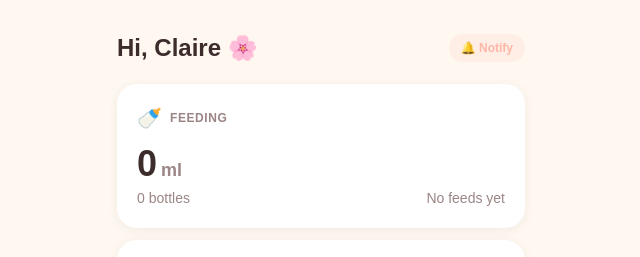
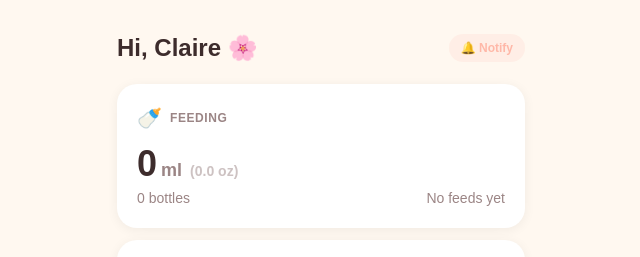
Before and after one commit to lkingl123/claire-tracker, a Next.js app: page / in a window 1280 px wide. Shown: the top 257 px of the page, without its empty margins (319-959 px from the left). Built offline with nearby package versions, Linux system fonts and the light colour scheme; no server answers; the database is empty.

Commit message:
add oz conversion alongside ml everywhere

```diff
--- a/src/components/BottleFeedModal.tsx
+++ b/src/components/BottleFeedModal.tsx
@@ -8,6 +8,11 @@ interface Props {
 }
 
 const QUICK_ML = [15, 30, 45, 60, 75, 90];
+
+function mlToOz(ml: number): string {
+  const oz = ml / 29.5735;
+  return oz.toFixed(1);
+}
 
 export default function BottleFeedModal({ onSubmit, onClose }: Props) {
   const [ml, setMl] = useState<number>(60);
@@ -36,13 +41,14 @@ export default function BottleFeedModal({ onSubmit, onClose }: Props) {
             <button
               key={v}
               onClick={() => setMl(v)}
-              className={`py-3.5 rounded-2xl text-base font-bold transition-all ${
+              className={`py-3 rounded-2xl text-base font-bold transition-all flex flex-col items-center gap-0.5 ${
                 ml === v
                   ? "bg-peach text-brown shadow-[0_2px_8px_rgba(255,180,160,0.4)] scale-[1.02]"
                   : "bg-white text-brown-light shadow-[0_1px_4px_rgba(0,0,0,0.04)]"
               }`}
             >
-              {v} ml
+              <span>{v} ml</span>
+              <span className="text-[10px] opacity-60">{mlToOz(v)} oz</span>
             </button>
           ))}
         </div>
@@ -56,10 +62,15 @@ export default function BottleFeedModal({ onSubmit, onClose }: Props) {
             -
           </button>
           <div className="flex-1 text-center">
-            <span className="text-5xl font-extrabold text-brown">{ml}</span>
-            <span className="text-lg font-semibold text-brown-lighter ml-1">
-              ml
-            </span>
+            <div>
+              <span className="text-5xl font-extrabold text-brown">{ml}</span>
+              <span className="text-lg font-semibold text-brown-lighter ml-1">
+                ml
+              </span>
+            </div>
+            <div className="text-sm font-semibold text-brown-lighter/60 mt-0.5">
+              {mlToOz(ml)} oz
+            </div>
           </div>
           <button
             onClick={() => setMl(ml + 5)}
--- a/src/components/Dashboard.tsx
+++ b/src/components/Dashboard.tsx
@@ -11,6 +11,10 @@ import { format } from "date-fns";
 interface Props {
   feedings: Feeding[];
   diapers: Diaper[];
+}
+
+function mlToOz(ml: number): string {
+  return (ml / 29.5735).toFixed(1);
 }
 
 export default function Dashboard({ feedings, diapers }: Props) {
@@ -54,6 +58,9 @@ export default function Dashboard({ feedings, diapers }: Props) {
               {progress.totalMl}
               <span className="text-lg font-semibold text-brown-lighter ml-1">
                 ml
+              </span>
+              <span className="text-sm font-semibold text-brown-lighter/50 ml-2">
+                ({mlToOz(progress.totalMl)} oz)
               </span>
             </div>
             <div className="text-sm text-brown-lighter mt-1">
--- a/src/components/Timeline.tsx
+++ b/src/components/Timeline.tsx
@@ -2,6 +2,10 @@
 
 import { Feeding, Diaper } from "@/lib/types";
 import { format } from "date-fns";
+
+function mlToOz(ml: number): string {
+  return (ml / 29.5735).toFixed(1);
+}
 
 type TimelineEntry =
   | { kind: "feeding"; data: Feeding; time: Date }
@@ -66,7 +70,7 @@ export default function Timeline({
               <div className="flex-1 min-w-0">
                 <div className="font-bold text-sm text-brown">
                   {isBottle
-                    ? `Bottle - ${f.amount_ml} ml`
+                    ? `Bottle - ${f.amount_ml} ml (${mlToOz(f.amount_ml || 0)} oz)`
                     : `Snack - ${f.duration_minutes} min`}
                 </div>
                 <div className="text-xs font-medium text-brown-lighter">
```
